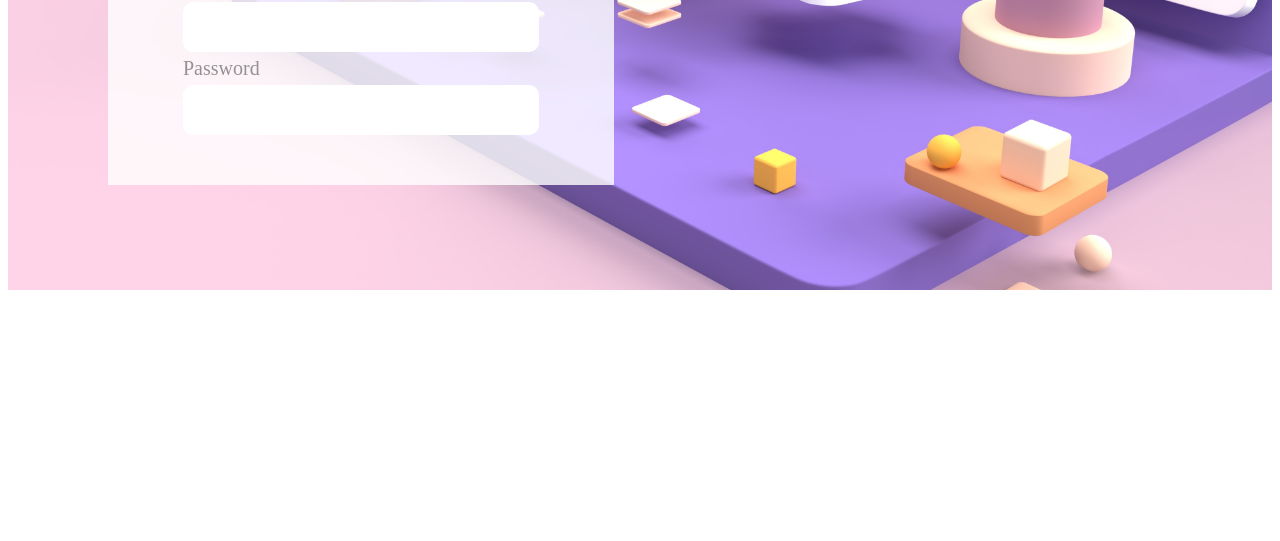
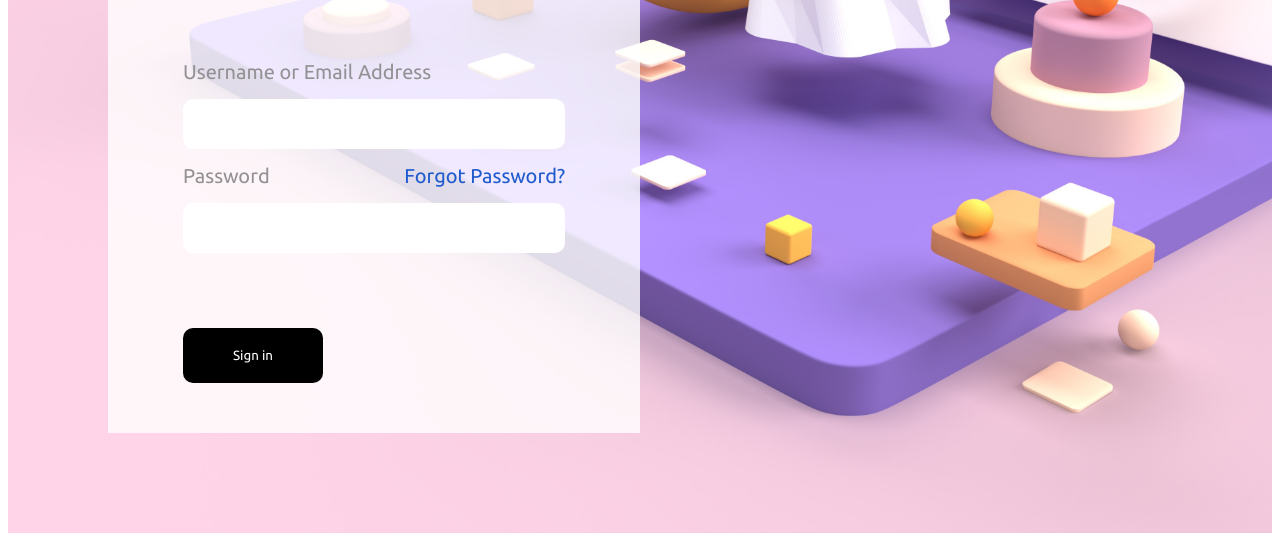
Before and after one commit to MawatariTanaka/NCT-C4T-JSA04, a plain HTML site: page 2021 - 07 - 24/custom-banner/index.html in a window 1280 px wide. Shown: the part 653-1194 px from the top of the page. Before the commit the page ends 951 px from the top, so only its background shows below. Drawn offline with Linux system fonts and the light colour scheme.

Commit message:
Final touch

```diff
--- a/2021 - 07 - 24/custom-banner/index.html
+++ b/2021 - 07 - 24/custom-banner/index.html
@@ -34,7 +34,7 @@
                 </div>
                 <div id="sign-up">No account?<br>Sign up</div>
             </div>
-            <div style=" padding: 20px 0; font-size: 65px; line-height:80px;">
+            <div style=" padding: 50px 0; font-size: 65px; line-height:80px; font-weight: 900;">
                 Sign in
             </div>
             <div id="alt-sign-in">
@@ -45,11 +45,15 @@
                 <div id="basketball"></div>
             </div>
             <div id="sign-in-form">
-                <div class="sign-in-title">Username or Email Address</div>
-                <input type="text"">
-                <div class="sign-in-title">Password</div>
+                <p class="sign-in-title">Username or Email Address</p>
+                <input type="text">
+                <div style=" display: flex; justify-content: space-between; align-items: center;">
+                    <div class="sign-in-title">Password</div>
+                    <div style="text-align: right; color: #205bce;">Forgot Password?</div>
+                </div>
                 <input type="text">
             </div>
+            <button id="sign-in-button">Sign in</button>
         </div>
 
     </main>
--- a/2021 - 07 - 24/custom-banner/style.css
+++ b/2021 - 07 - 24/custom-banner/style.css
@@ -1,5 +1,8 @@
+@import url('https://fonts.googleapis.com/css2?family=Ubuntu:ital,wght@0,300;0,400;0,500;0,700;1,300;1,400;1,500;1,700&display=swap');
+
 * {
     box-sizing: border-box;
+    font-family: 'Ubuntu', sans-serif;
 }
 
 html {
@@ -39,17 +42,13 @@ header {
 
 main {
     display: block;
-    position: relative;
-    height: 100vh;
+    padding: 100px;
     background: url(banner.jpg) center top / cover no-repeat;
 }
 
 #login {
-    position: absolute;
-    top: 100px;
-    left: 100px;
     background-color: rgba(255, 255, 255, 0.8);
-    width: 40%;
+    width: 50%;
     padding: 50px 75px;
 }
 
@@ -84,6 +83,7 @@ main {
     display: flex;
     justify-content: space-between;
 }
+
 #google {
     width: 77%;
     height: 70px;
@@ -96,7 +96,7 @@ main {
     border-radius: 10px;
 }
 
-#basketball{
+#basketball {
     width: 70px;
     height: 70px;
     background: url(basketball.svg) center center / 25px no-repeat #fbd5fa;
@@ -105,11 +105,11 @@ main {
 }
 
 #sign-in-form {
-    margin-top: 50px;
+    margin: 75px 0;
 }
 
 .sign-in-title {
-    margin: 5px 0;
+    margin: 15px 0;
     color: #949195;
 }
 
@@ -125,3 +125,11 @@ input[type=text] {
 input[type=text]:focus {
     border: 3px solid #a8cdf1;
 }
+
+button {
+    padding: 20px 50px;
+    background-color: black;
+    border: none;
+    border-radius: 10px;
+    color: white;
+}
```
